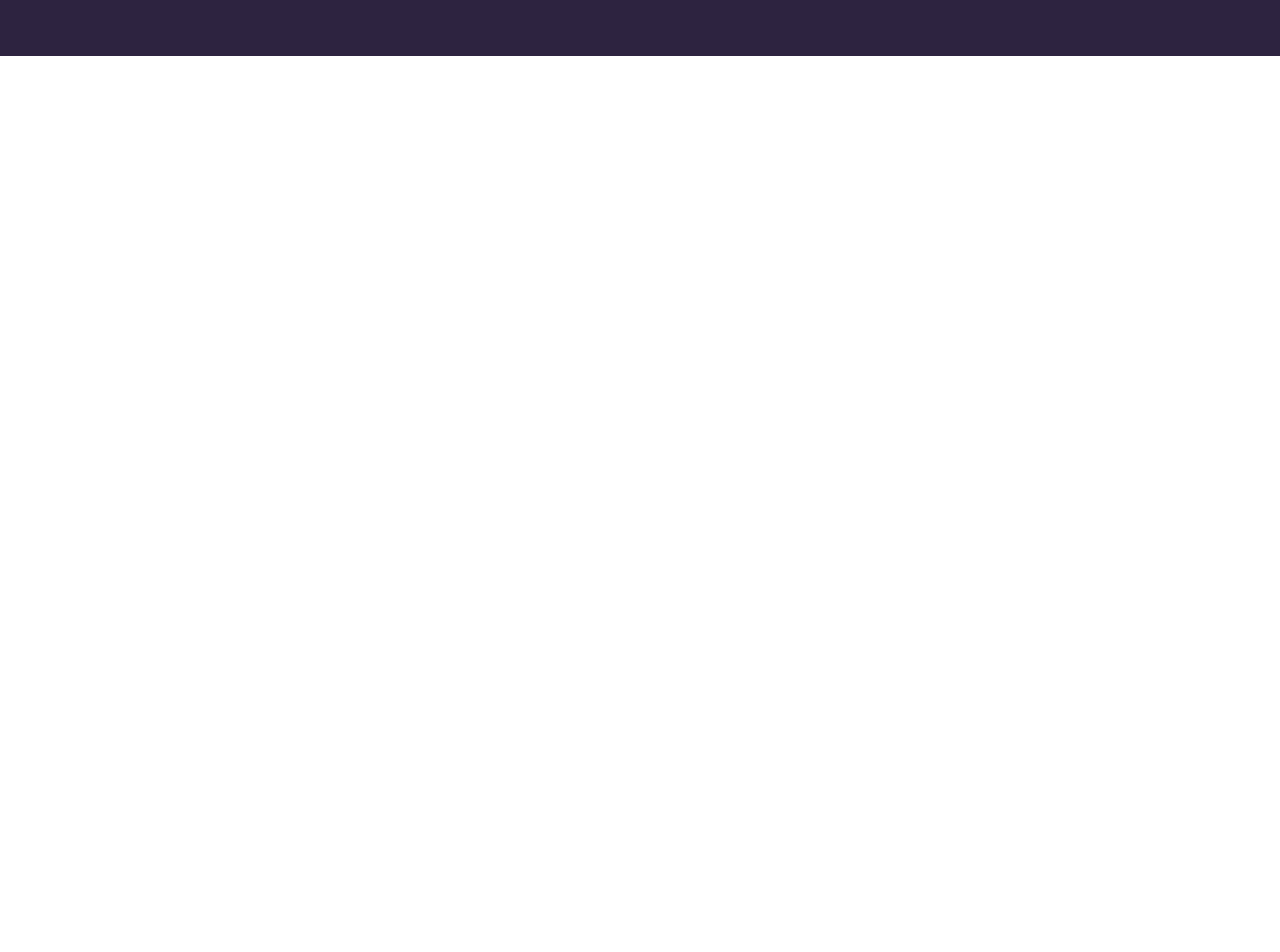
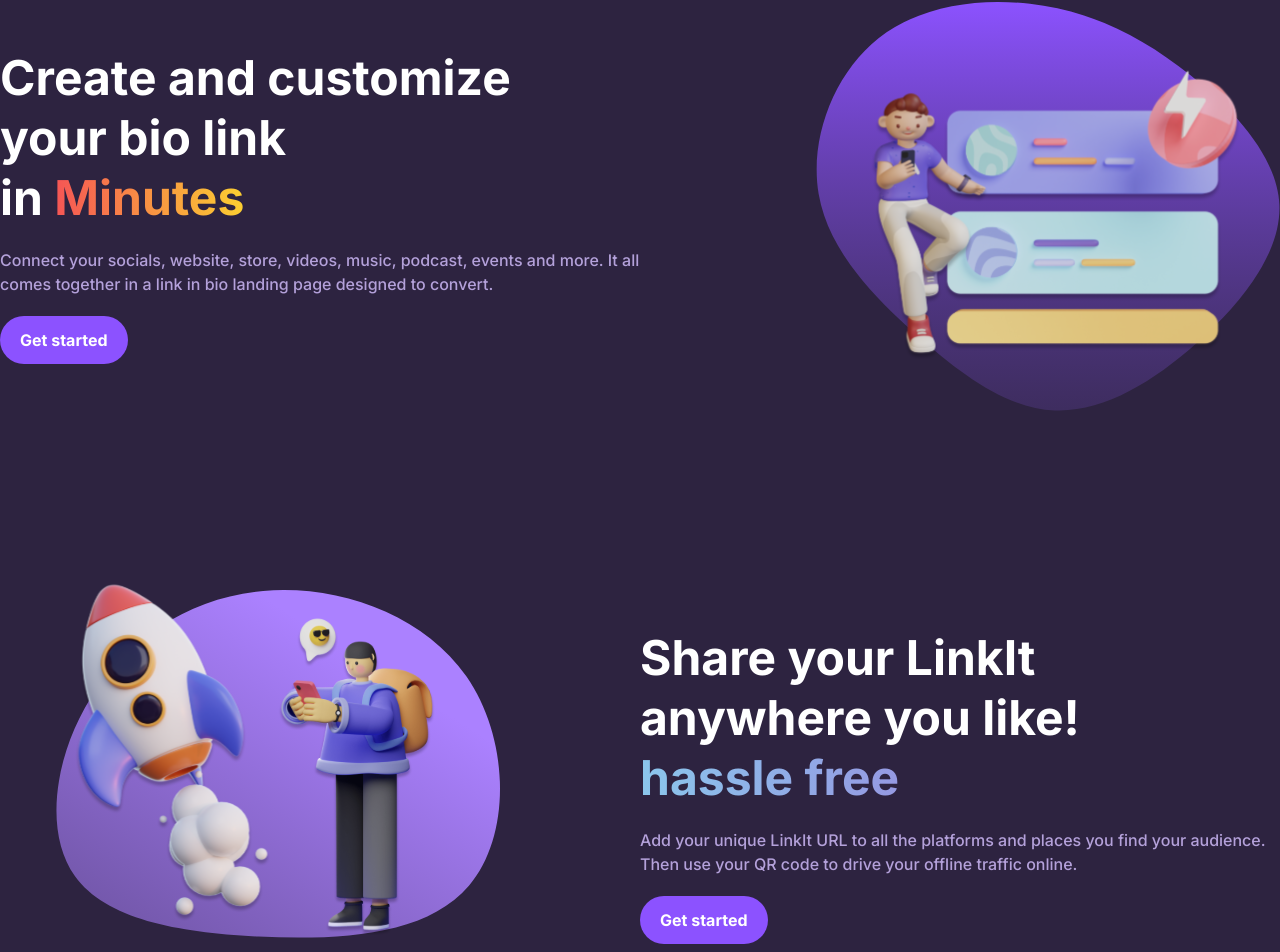
Before and after one commit to tejaswankalluri/LinkIt-Frontend, a Next.js app: page / in a window 1280 px wide. Shown: the part 744-1696 px from the top of the page. Before the commit the page ends 800 px from the top, so only its background shows below. Built offline with nearby package versions, Linux system fonts and the light colour scheme.

Commit message:
Update homepage

```diff
--- a/components/home/index.js
+++ b/components/home/index.js
@@ -1,11 +1,13 @@
 import React from 'react';
 import Navbar from '../navbar';
 import Header from './header';
+import Swapcards from './swapcards';
 const HomePage = () => {
     return (
         <div>
             <Navbar />
             <Header />
+            <Swapcards />
         </div>
     );
 };
--- /dev/null
+++ b/components/home/swapcards.js
@@ -0,0 +1,50 @@
+import React from 'react';
+import Image from 'next/image';
+function Swapcards() {
+    return (
+        <section className="py-32" id="about">
+            <div className="flex container mx-auto items-center justify-between">
+                <div className="w-1/2">
+                    <p className="font-bold text-white text-5xl leading-tight">
+                        Create and customize <br /> your bio link <br />
+                        in{' '}
+                        <span className="text-transparent bg-clip-text bg-gradient-to-r from-[#F55555] to-[#FCCF31]">
+                            Minutes
+                        </span>
+                    </p>
+                    <p className="text-lightpurple mt-5 font-medium">
+                        Connect your socials, website, store, videos, music, podcast, events and more. It all comes
+                        together in a link in bio landing page designed to convert.
+                    </p>
+                    <button className="bg-voilet text-white font-bold px-5 py-3 rounded-3xl mt-5 w-fit">
+                        Get started
+                    </button>
+                </div>
+                <Image src={'/homepage/swapcard1.svg'} alt="customize your bio link" width={500} height={500} />
+            </div>
+
+            <div className="flex container mx-auto items-center justify-between mt-20">
+                <Image src={'/homepage/swapcard2.svg'} alt="customize your bio link" width={500} height={500} />
+                <div className="w-1/2">
+                    <p className="font-bold text-white text-5xl leading-tight">
+                        Share your LinkIt
+                        <br /> anywhere you like!
+                        <br />
+                        <span className="text-transparent bg-clip-text bg-gradient-to-r from-[#8BC6EC] to-[#9599E2]">
+                            hassle free
+                        </span>
+                    </p>
+                    <p className="text-lightpurple mt-5 font-medium">
+                        Add your unique LinkIt URL to all the platforms and places you find your audience. Then use your
+                        QR code to drive your offline traffic online.
+                    </p>
+                    <button className="bg-voilet text-white font-bold px-5 py-3 rounded-3xl mt-5 w-fit">
+                        Get started
+                    </button>
+                </div>
+            </div>
+        </section>
+    );
+}
+
+export default Swapcards;
--- a/components/navbar/index.js
+++ b/components/navbar/index.js
@@ -17,7 +17,7 @@
                         <a href="">Home</a>
                     </ul>
                     <ul>
-                        <a href="">About</a>
+                        <a href="#about">About</a>
                     </ul>
                     <ul>
                         <a href="">Pricing</a>
--- a/pages/_document.js
+++ b/pages/_document.js
@@ -2,7 +2,7 @@
 
 export default function Document() {
     return (
-        <Html>
+        <Html style={{ scrollBehavior: 'smooth' }}>
             <Head>
                 <link rel="preconnect" href="https://fonts.googleapis.com" />
                 <link rel="preconnect" href="https://fonts.gstatic.com" />
--- a/pages/index.js
+++ b/pages/index.js
@@ -4,7 +4,7 @@
 import Image from 'next/image';
 export default function Home() {
     return (
-        <div className="bg-darkbgvoilet h-screen">
+        <div className="bg-darkbgvoilet min-h-screen">
             <Head>
                 <title>LinkIt</title>
                 <meta name="description" content="Manage your links with linkit" />
```
Also changed, not shown: public/homepage/swapcard1.svg (added), public/homepage/swapcard2.svg (added).
